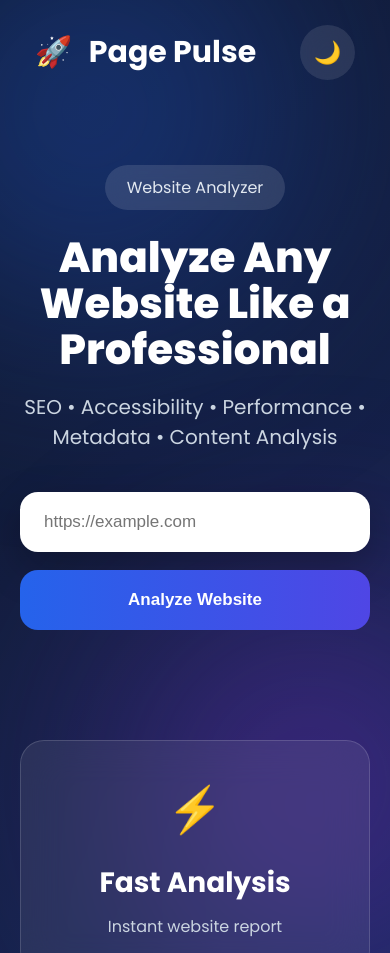
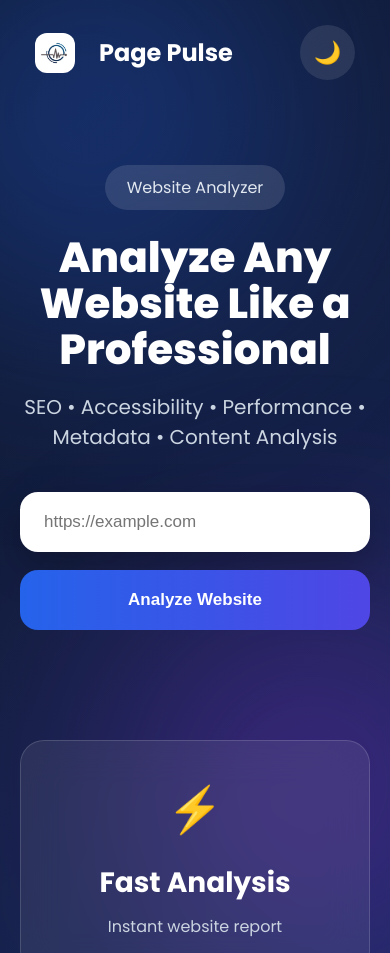
Before and after one commit to Praveen775D/page-pulse, a plain HTML site: page frontend/index.html in a window 390 px wide. Shown: the top 953 px of the page. Drawn offline with Linux system fonts and the light colour scheme.

Commit message:
docs: add project README and enhance branding with Page Pulse logo

```diff
--- a/frontend/css/style.css
+++ b/frontend/css/style.css
@@ -115,11 +115,24 @@ body{
 }
 
 .logo{
+    display:flex;
+    align-items:center;
+    gap:14px;
+    font-size:30px;
+    font-weight:700;
+    color:#fff;
+}
 
-    font-size:30px;
+.logo img{
+    width:48px;
+    height:48px;
+    object-fit:contain;
+    border-radius:12px;
+    transition:.3s ease;
+}
 
-    font-weight:700;
-
+.logo:hover img{
+    transform:rotate(-10deg) scale(1.08);
 }
 
 .logo span{
@@ -603,5 +616,13 @@ width:100%;
 width:100%;
 
 }
+.logo{
+    font-size:24px;
+}
+
+.logo img{
+    width:40px;
+    height:40px;
+}
 
 }
--- a/frontend/index.html
+++ b/frontend/index.html
@@ -27,10 +27,9 @@
     <nav class="navbar">
 
         <div class="logo">
-
-            🚀 <span>Page Pulse</span>
-
-        </div>
+    <img src="assets/logo.png" alt="Page Pulse Logo">
+    <span>Page Pulse</span>
+</div>
 
         <button id="themeToggle">
 
```
Also changed, not shown: README.md, frontend/assets/lighthouse.png (renamed from frontend/assets/image.png), frontend/assets/logo.png (added), frontend/assets/logo.svg (deleted).
